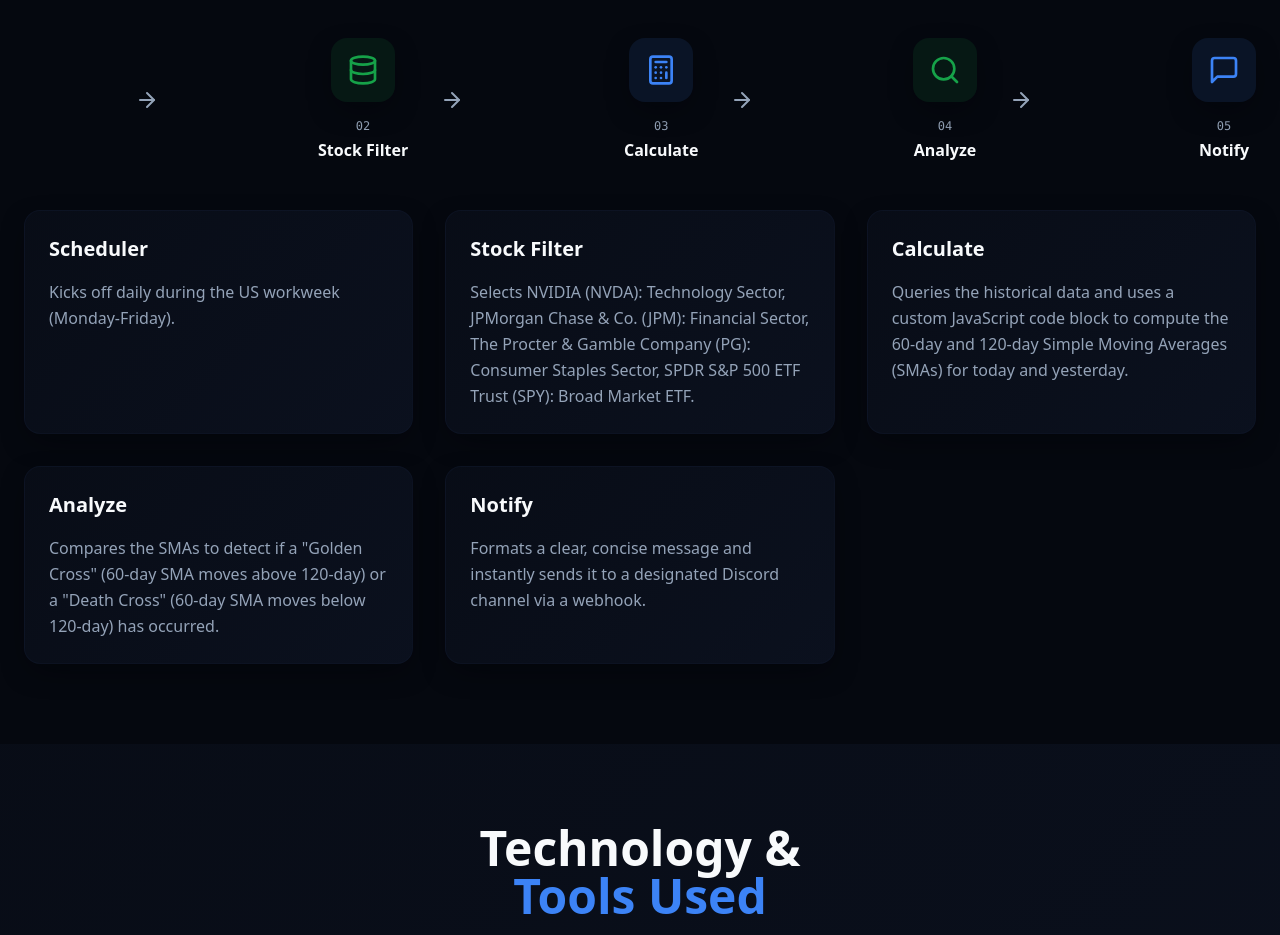
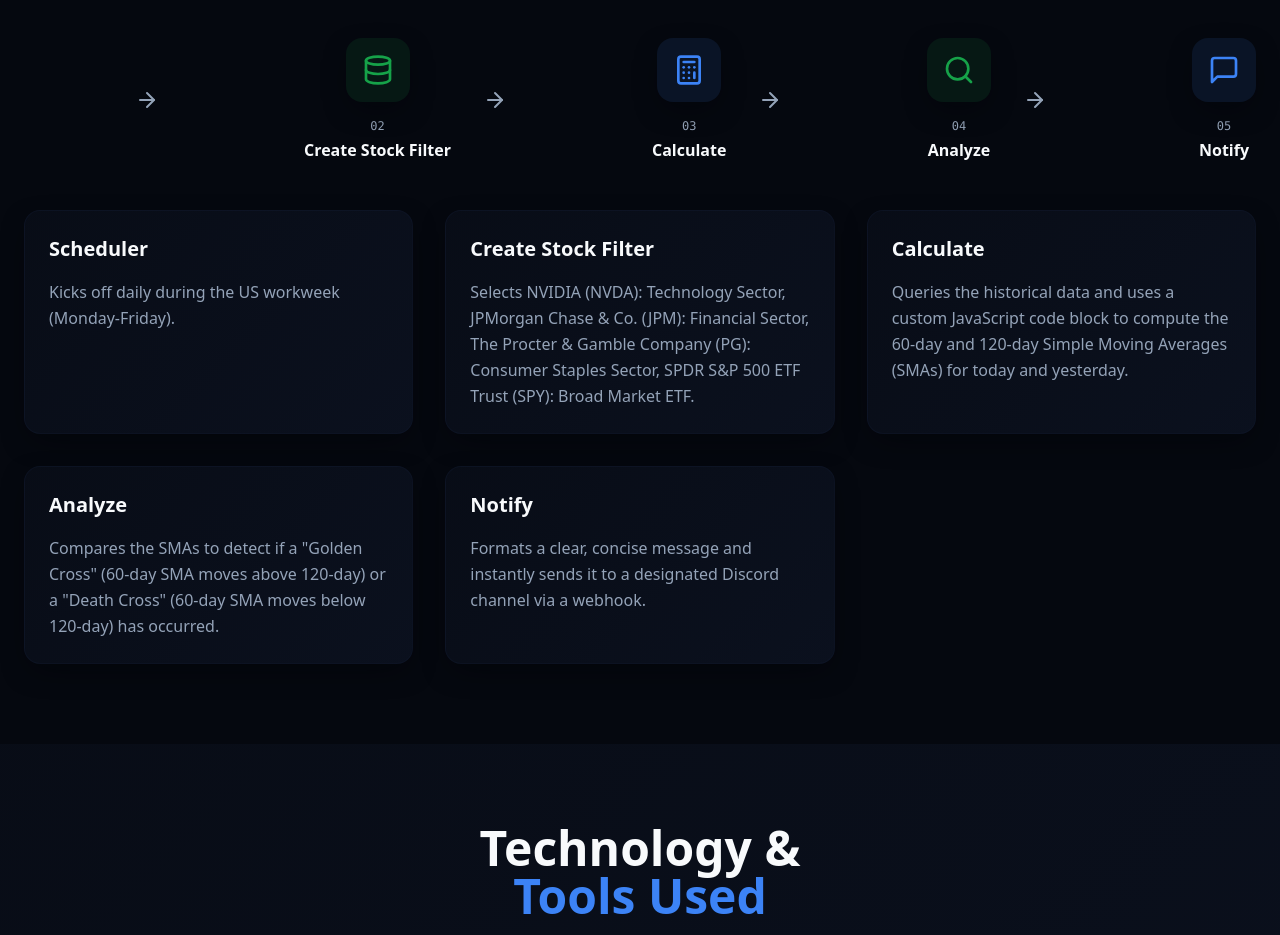
Before and after one commit to 8GSean/signal-alert-flow, a React (Vite) app: page / in a window 1280 px wide. Shown: the part 3800-4735 px from the top of the page. Built offline with nearby package versions, Linux system fonts and the light colour scheme.

Commit message:
Update "How It Works" section
Reflect the stock filtering process in the "Behind the Scenes: A 5-Step Process" section.

```diff
--- a/src/components/HowItWorksSection.tsx
+++ b/src/components/HowItWorksSection.tsx
@@ -21,7 +21,7 @@ export const HowItWorksSection = () => {
     {
       number: "02",
       icon: Database,
-      title: "Stock Filter",
+      title: "Create Stock Filter",
       description: "Selects NVIDIA (NVDA): Technology Sector, JPMorgan Chase & Co. (JPM): Financial Sector, The Procter & Gamble Company (PG): Consumer Staples Sector, SPDR S&P 500 ETF Trust (SPY): Broad Market ETF.",
       color: "text-success",
       bgColor: "bg-success/10"
```
